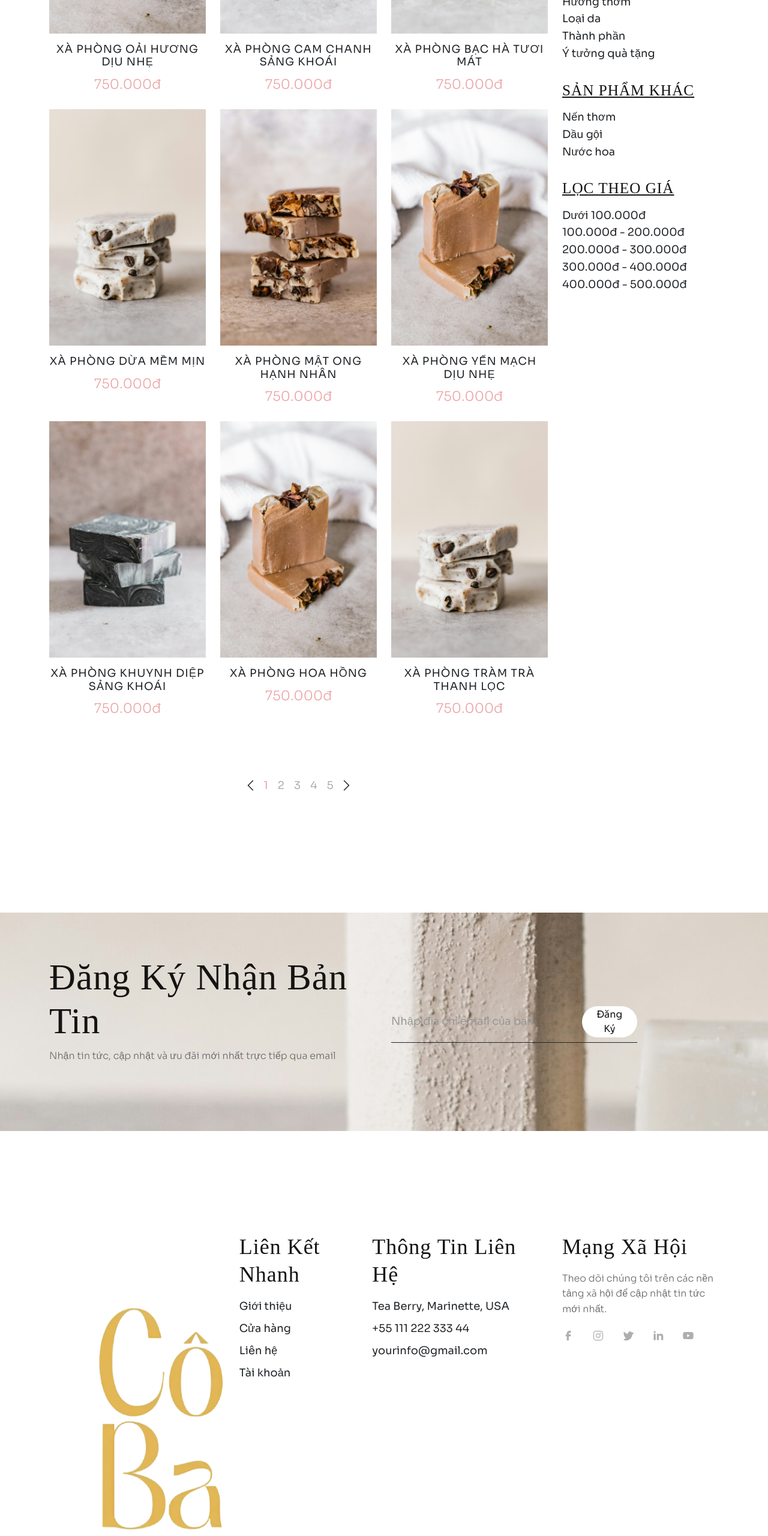
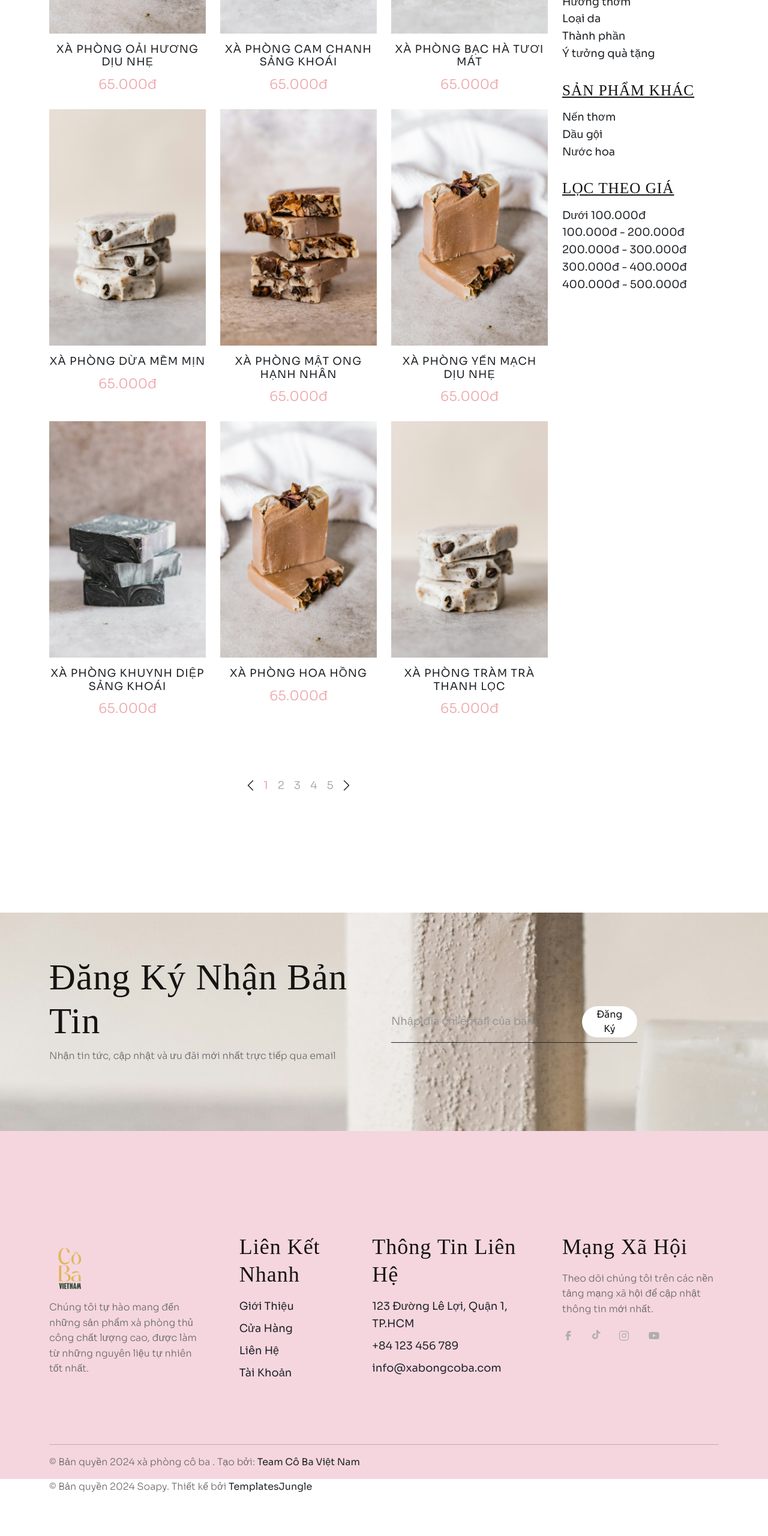
Before and after one commit to Soapcoba/Cobavietnam, a plain HTML site: page shop.html in a window 1280 px wide. Shown: the part 1020-3580 px from the top of the page at 60% size. After the commit the page ends 3527 px from the top, so only its background shows below. Drawn offline with Linux system fonts and the light colour scheme; a web font is replaced by a local one.

Commit message:
Add files via upload

```diff
--- a/shop.html
+++ b/shop.html
@@ -13,7 +13,7 @@
     <link rel="stylesheet" type="text/css" href="css/vendor.css">
     <link rel="stylesheet" type="text/css" href="css/bootstrap.min.css">
     <link rel="stylesheet" type="text/css" href="style.css">
-
+    <link rel="stylesheet" href="https://cdnjs.cloudflare.com/ajax/libs/font-awesome/6.0.0-beta3/css/all.min.css">
     <link rel="preconnect" href="https://fonts.googleapis.com">
     <link rel="preconnect" href="https://fonts.gstatic.com" crossorigin>
     <link href="https://fonts.googleapis.com/css2?family=Cormorant+Upright:wght@300;400;500;600;700&family=Sora:wght@100..800&display=swap" rel="stylesheet">
@@ -260,7 +260,7 @@
                     <h5 class="card-title fs-5 text-uppercase">
                       <a href="single-product.html">Xà Phòng Oải Hương Dịu Nhẹ</a>
                     </h5>
-                    <span class="item-price text-primary fs-3 fw-light">750.000đ</span>
+                    <span class="item-price text-primary fs-3 fw-light">65.000đ</span>
                   </div>
                 </div>
               </div>
@@ -280,7 +280,7 @@
                     <h5 class="card-title fs-5 text-uppercase">
                       <a href="single-product.html">Xà Phòng Cam Chanh Sảng Khoái</a>
                     </h5>
-                    <span class="item-price text-primary fs-3 fw-light">750.000đ</span>
+                    <span class="item-price text-primary fs-3 fw-light">65.000đ</span>
                   </div>
                 </div>
               </div>
@@ -300,7 +300,7 @@
                     <h5 class="card-title fs-5 text-uppercase">
                       <a href="single-product.html">Xà Phòng Bạc Hà Tươi Mát</a>
                     </h5>
-                    <span class="item-price text-primary fs-3 fw-light">750.000đ</span>
+                    <span class="item-price text-primary fs-3 fw-light">65.000đ</span>
                   </div>
                 </div>
               </div>
@@ -320,7 +320,7 @@
                     <h5 class="card-title fs-5 text-uppercase">
                       <a href="single-product.html">Xà Phòng Dừa Mềm Mịn</a>
                     </h5>
-                    <span class="item-price text-primary fs-3 fw-light">750.000đ</span>
+                    <span class="item-price text-primary fs-3 fw-light">65.000đ</span>
                   </div>
                 </div>
               </div>
@@ -340,7 +340,7 @@
                     <h5 class="card-title fs-5 text-uppercase">
                       <a href="single-product.html">Xà Phòng Mật Ong Hạnh Nhân</a>
                     </h5>
-                    <span class="item-price text-primary fs-3 fw-light">750.000đ</span>
+                    <span class="item-price text-primary fs-3 fw-light">65.000đ</span>
                   </div>
                 </div>
               </div>
@@ -360,7 +360,7 @@
                     <h5 class="card-title fs-5 text-uppercase">
                       <a href="single-product.html">Xà Phòng Yến Mạch Dịu Nhẹ</a>
                     </h5>
-                    <span class="item-price text-primary fs-3 fw-light">750.000đ</span>
+                    <span class="item-price text-primary fs-3 fw-light">65.000đ</span>
                   </div>
                 </div>
               </div>
@@ -380,7 +380,7 @@
                     <h5 class="card-title fs-5 text-uppercase">
                       <a href="single-product.html">Xà Phòng Khuynh Diệp Sảng Khoái</a>
                     </h5>
-                    <span class="item-price text-primary fs-3 fw-light">750.000đ</span>
+                    <span class="item-price text-primary fs-3 fw-light">65.000đ</span>
                   </div>
                 </div>
               </div>
@@ -400,7 +400,7 @@
                     <h5 class="card-title fs-5 text-uppercase">
                       <a href="single-product.html">Xà Phòng Hoa Hồng</a>
                     </h5>
-                    <span class="item-price text-primary fs-3 fw-light">750.000đ</span>
+                    <span class="item-price text-primary fs-3 fw-light">65.000đ</span>
                   </div>
                 </div>
               </div>
@@ -420,7 +420,7 @@
                     <h5 class="card-title fs-5 text-uppercase">
                       <a href="single-product.html">Xà Phòng Tràm Trà Thanh Lọc</a>
                     </h5>
-                    <span class="item-price text-primary fs-3 fw-light">750.000đ</span>
+                    <span class="item-price text-primary fs-3 fw-light">65.000đ</span>
                   </div>
                 </div>
               </div>
@@ -551,88 +551,83 @@
         </div>
       </div>
     </section>
-    <footer id="footer" class="overflow-hidden padding-xlarge pb-0">
+    <footer id="footer" class="overflow-hidden padding-xlarge pb-0" style="background-color: #f5d6df;">
       <div class="container">
         <div class="row">
           <div class="footer-top-area pb-5">
             <div class="row d-flex flex-wrap justify-content-between">
               <div class="col-lg-3 col-sm-6 pb-3" data-aos="fade" data-aos-easing="ease-in" data-aos-duration="1000" data-aos-once="true">
                 <div class="footer-menu">
-                  <img src="images/main-logo.png" alt="logo" class="mb-2">
-                  <p>Xà phòng thủ công với các thành phần tự nhiên, mang đến trải nghiệm làm sạch dịu nhẹ và nuôi dưỡng làn da.</p>
+                  <a class="navbar-brand d-none d-lg-block me-0" href="index.html">
+                    <img src="images/main-logo.png" class="logo" width="70px" height="100px">
+                  </a>
+                  <p>Chúng tôi tự hào mang đến những sản phẩm xà phòng thủ công chất lượng cao, được làm từ những nguyên liệu tự nhiên tốt nhất.</p>
                 </div>
               </div>
               <div class="col-lg-2 col-sm-6 pb-3" data-aos="fade" data-aos-easing="ease-in" data-aos-duration="1200" data-aos-once="true">
                 <div class="footer-menu">
-                  <h4 class="widget-title pb-2">Liên kết nhanh</h4>
+                  <h4 class="widget-title pb-2">Liên Kết Nhanh</h4>
                   <ul class="menu-list list-unstyled">
                     <li class="menu-item pb-2">
-                      <a href="about.html">Giới thiệu</a>
+                      <a href="about.html">Giới Thiệu</a>
                     </li>
                     <li class="menu-item pb-2">
-                      <a href="shop.html">Cửa hàng</a>
+                      <a href="shop.html">Cửa Hàng</a>
                     </li>
                     <li class="menu-item pb-2">
-                      <a href="contact.html">Liên hệ</a>
+                      <a href="contact.html">Liên Hệ</a>
                     </li>
                     <li class="menu-item pb-2">
-                      <a href="login.html">Tài khoản</a>
+                      <a href="login.html">Tài Khoản</a>
                     </li>
                   </ul>
                 </div>
               </div>
               <div class="col-lg-3 col-sm-6 pb-3" data-aos="fade" data-aos-easing="ease-in" data-aos-duration="1400" data-aos-once="true">
                 <div class="footer-menu contact-item">
-                  <h4 class="widget-title pb-2">Thông tin liên hệ</h4>
+                  <h4 class="widget-title pb-2">Thông Tin Liên Hệ</h4>
                   <ul class="menu-list list-unstyled">
                     <li class="menu-item pb-2">
-                      <a href="#">Tea Berry, Marinette, USA</a>
+                      <a href="#">123 Đường Lê Lợi, Quận 1, TP.HCM</a>
                     </li>
                     <li class="menu-item pb-2">
-                      <a href="#">+55 111 222 333 44</a>
+                      <a href="#">+84 123 456 789</a>
                     </li>
                     <li class="menu-item pb-2">
-                      <a href="mailto:">yourinfo@gmail.com</a>
+                      <a href="mailto:">info@xabongcoba.com</a>
                     </li>
                   </ul>
                 </div>
               </div>
               <div class="col-lg-3 col-sm-6 pb-3" data-aos="fade" data-aos-easing="ease-in" data-aos-duration="1600" data-aos-once="true">
                 <div class="footer-menu">
-                  <h4 class="widget-title pb-2">Mạng xã hội</h4>
-                  <p>Theo dõi chúng tôi trên các nền tảng xã hội để cập nhật tin tức mới nhất.</p>
+                  <h4 class="widget-title pb-2">Mạng Xã Hội</h4>
+                  <p>Theo dõi chúng tôi trên các nền tảng mạng xã hội để cập nhật thông tin mới nhất.</p>
                   <div class="social-links">
                     <ul class="d-flex list-unstyled">
                       <li>
-                        <a href="#">
+                        <a href="https://www.facebook.com/profile.php?id=61567610646372" >
                           <svg class="facebook">
                             <use xlink:href="#facebook">
                           </svg>
                         </a>
                       </li>
+
                       <li>
-                        <a href="#">
+                        <a href="https://www.tiktok.com/@cobavnsoap" style="color: #aeaeae ">
+                         <i class="fab fa-tiktok" style="font-size: 0.85em;"></i>
+                        </a>
+                      </li>
+                      <li>
+                        <a href="https://www.instagram.com/cobavnsoap/">
                           <svg class="instagram">
                             <use xlink:href="#instagram">
                           </svg>
                         </a>
                       </li>
+
                       <li>
-                        <a href="#">
-                          <svg class="twitter">
-                            <use xlink:href="#twitter">
-                          </svg>
-                        </a>
-                      </li>
-                      <li>
-                        <a href="#">
-                          <svg class="linkedin">
-                            <use xlink:href="#linkedin">
-                          </svg>
-                        </a>
-                      </li>
-                      <li>
-                        <a href="#">
+                        <a href="https://www.youtube.com/channel/UC8fQR-avkHNKMTBbVNuuQAA">
                           <svg class="youtube">
                             <use xlink:href="#youtube">
                           </svg>
@@ -646,6 +641,17 @@
           </div>
         </div>
         <hr>
+      </div>
+      <div id="footer-bottom">
+        <div class="container">
+          <div class="row d-flex flex-wrap justify-content-between">
+            <div class="col-12">
+              <div class="copyright">
+                <p>© Bản quyền 2024 xà phòng cô ba . Tạo bởi: <a href="https://templatesjungle.com/" target="_blank"><b>Team Cô Ba Việt Nam</b></a> </p>
+              </div>
+            </div>
+          </div>
+        </div>
       </div>
     </footer>
     <div id="footer-bottom">
```
Also changed, not shown: about.html (+53 -61 lines), blog.html (+38 -32 lines), contact.html (+38 -32 lines), index.html (+72 -78 lines), login.html (+1 -1 lines), single-product.html (+38 -32 lines).
